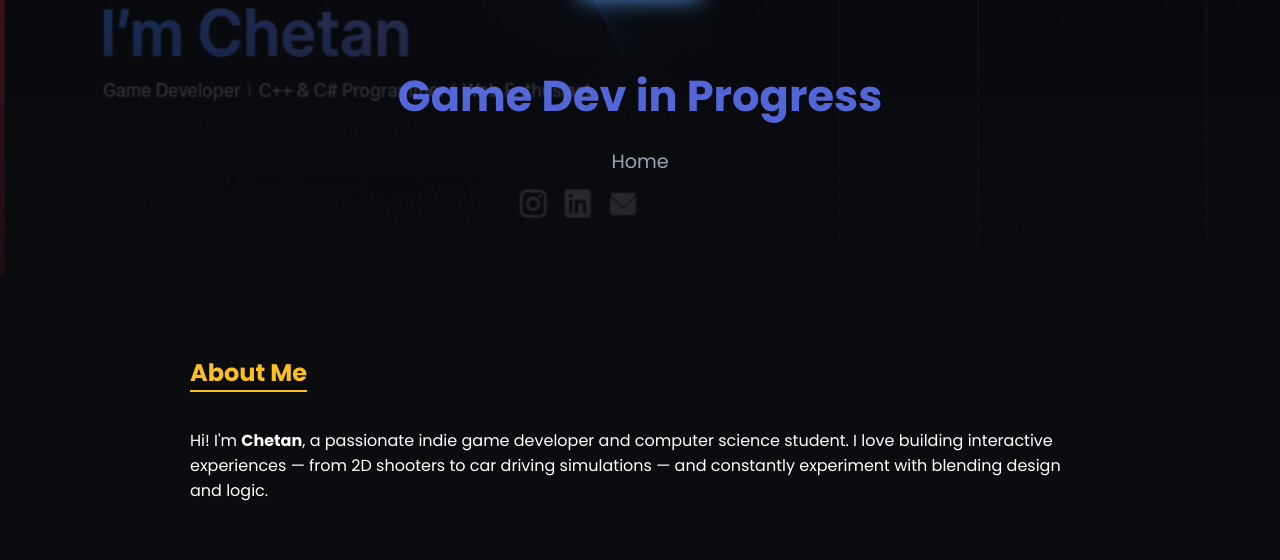
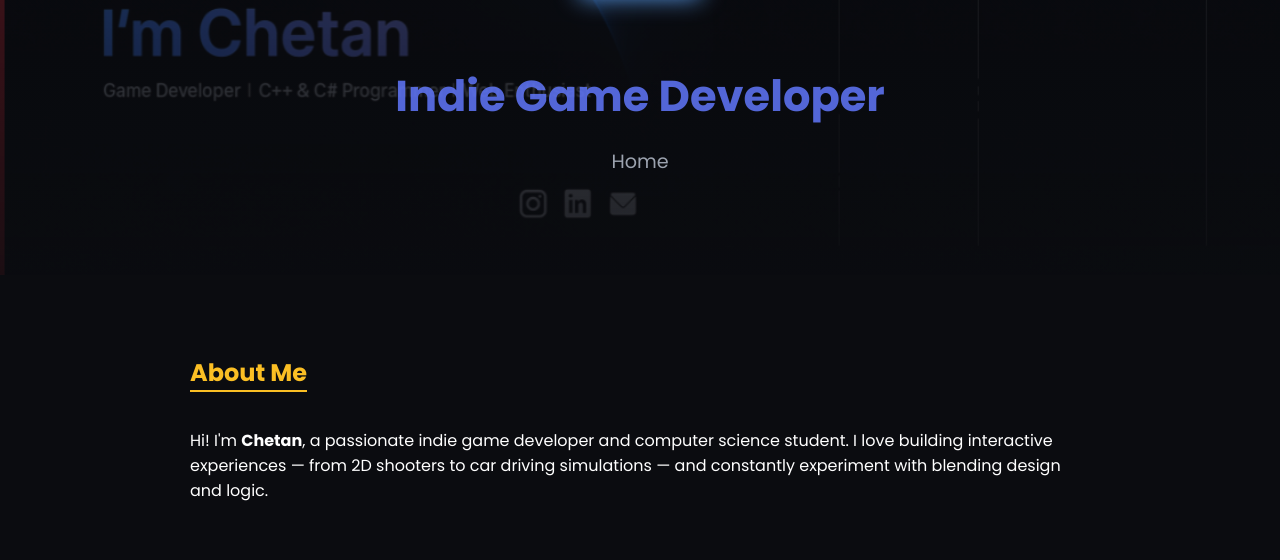
Before and after one commit to chetanchoudhari/chetan-choudhary.github.io, a plain HTML site: page index.html in a window 1280 px wide. Shown: the part 173-733 px from the top of the page. Drawn offline with Linux system fonts and the light colour scheme.

Commit message:
Update index.html

```diff
--- a/index.html
+++ b/index.html
@@ -114,7 +114,7 @@
   <header>
     <!-- Controller icon -->
     <img src="https://www.pngmart.com/files/23/Pixel-PNG.png" alt="Game Controller" />
-    <h1>Game Dev in Progress</h1>
+    <h1>Indie Game Developer</h1>
     <p class="tagline">Home
     </p>
   </header>
```
